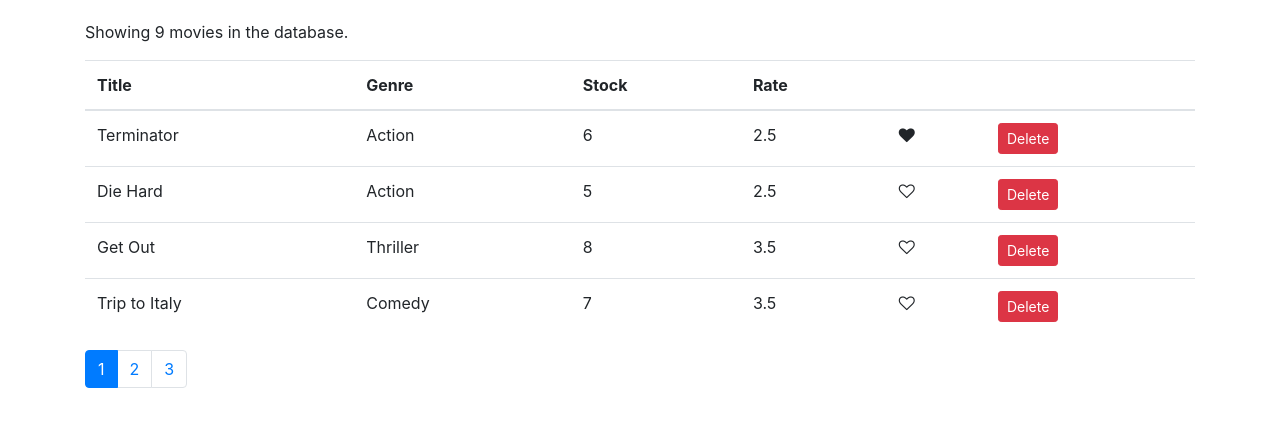
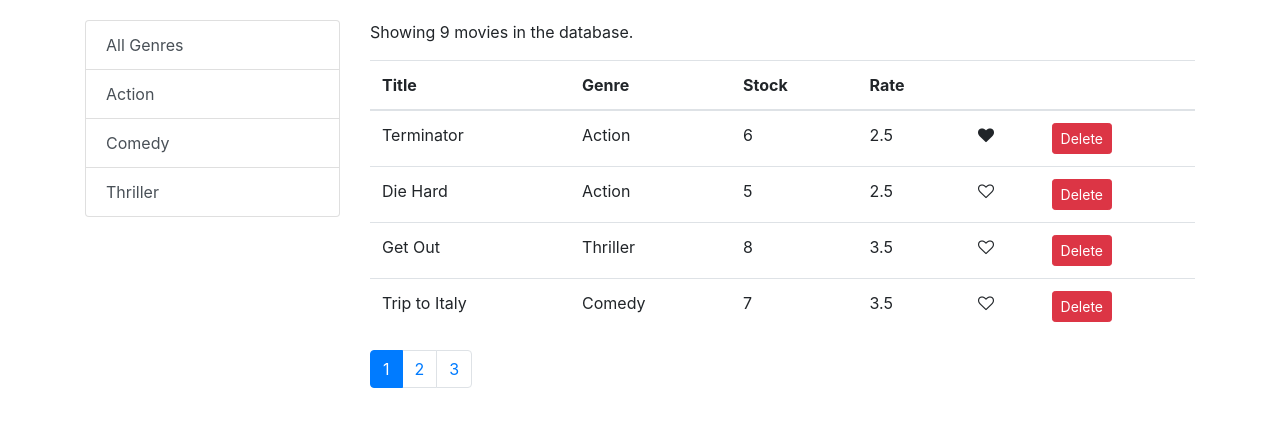
Before and after one commit to sanketsonawane303/vidly-react, a React (Create React App) app: page / in a window 1280 px wide. Shown: the top 426 px of the page. Built offline with nearby package versions, Linux system fonts and the light colour scheme.

Commit message:
added filtering with listGroup

```diff
--- /dev/null
+++ b/src/components/common/listGroup.jsx
@@ -0,0 +1,36 @@
+const ListGroup = (props) => {
+  const {
+    items,
+    textProperty,
+    valueProperty,
+    selectedItem,
+    onItemSelect,
+  } = props;
+
+  return (
+    <ul className="list-group">
+      {items.map((item) => (
+        // eslint-disable-next-line jsx-a11y/anchor-is-valid
+        <a
+          key={item[valueProperty]}
+          className={
+            item === selectedItem
+              ? 'list-group-item list-group-item-action active'
+              : 'list-group-item list-group-item-action'
+          }
+          style={{ cursor: 'pointer' }}
+          onClick={() => onItemSelect(item)}
+        >
+          {item[textProperty]}
+        </a>
+      ))}
+    </ul>
+  );
+};
+
+ListGroup.defaultProps = {
+  textProperty: 'name',
+  valueProperty: '_id',
+};
+
+export default ListGroup;
--- a/src/components/movies.jsx
+++ b/src/components/movies.jsx
@@ -1,15 +1,25 @@
 import React, { Component } from 'react';
-import { getMovies } from '../services/fakeMovieService';
 import Like from './common/like';
 import Pagination from './common/pagination';
+import ListGroup from './common/listGroup';
+import { getMovies } from '../services/fakeMovieService';
+import { getGenres } from '../services/fakeGenreService';
 import { paginate } from '../utils/paginate';
 
 class Movies extends Component {
   state = {
-    movies: getMovies(),
+    movies: [],
+    genres: [],
+    selectedGenre: undefined,
     pageSize: 4,
     currentPage: 1,
   };
+
+  componentDidMount() {
+    const genres = [{ name: 'All Genres' }, ...getGenres()];
+
+    this.setState({ movies: getMovies(), genres });
+  }
 
   handleDelete = (movieId) => {
     const movies = this.state.movies.filter((m) => m._id !== movieId);
@@ -28,17 +38,39 @@
     this.setState({ currentPage: page });
   };
 
+  handleGenreSelect = (genre) => {
+    this.setState({ selectedGenre: genre, currentPage: 1 });
+  };
+
   render() {
     const { length: count } = this.state.movies;
-    const { currentPage, pageSize, movies: allMovies } = this.state;
+    const {
+      currentPage,
+      pageSize,
+      selectedGenre,
+      movies: allMovies,
+    } = this.state;
 
     if (count === 0) return <p>There are no movies in the database.</p>;
 
-    const movies = paginate(allMovies, currentPage, pageSize);
+    const filtered =
+      selectedGenre && selectedGenre._id
+        ? allMovies.filter((m) => m.genre._id === selectedGenre._id)
+        : allMovies;
+
+    const movies = paginate(filtered, currentPage, pageSize);
 
     return (
-      <React.Fragment>
-        <p>Showing {count} movies in the database.</p>
+      <div className="row">
+        <div className="col-3">
+          <ListGroup
+            items={this.state.genres}
+            selectedItem={this.state.selectedGenre}
+            onItemSelect={this.handleGenreSelect}
+          />
+        </div>
+        <div className="col">
+          <p>Showing {filtered.length} movies in the database.</p>
           <table className="table">
             <thead>
               <tr>
@@ -76,12 +108,13 @@
             </tbody>
           </table>
           <Pagination
-          itemsCount={count}
+            itemsCount={filtered.length}
             pageSize={pageSize}
             currentPage={currentPage}
             onPageChange={this.handlePageChange}
           />
-      </React.Fragment>
+        </div>
+      </div>
     );
   }
 }
```
Lines whose indentation alone changed are shown as unchanged.
